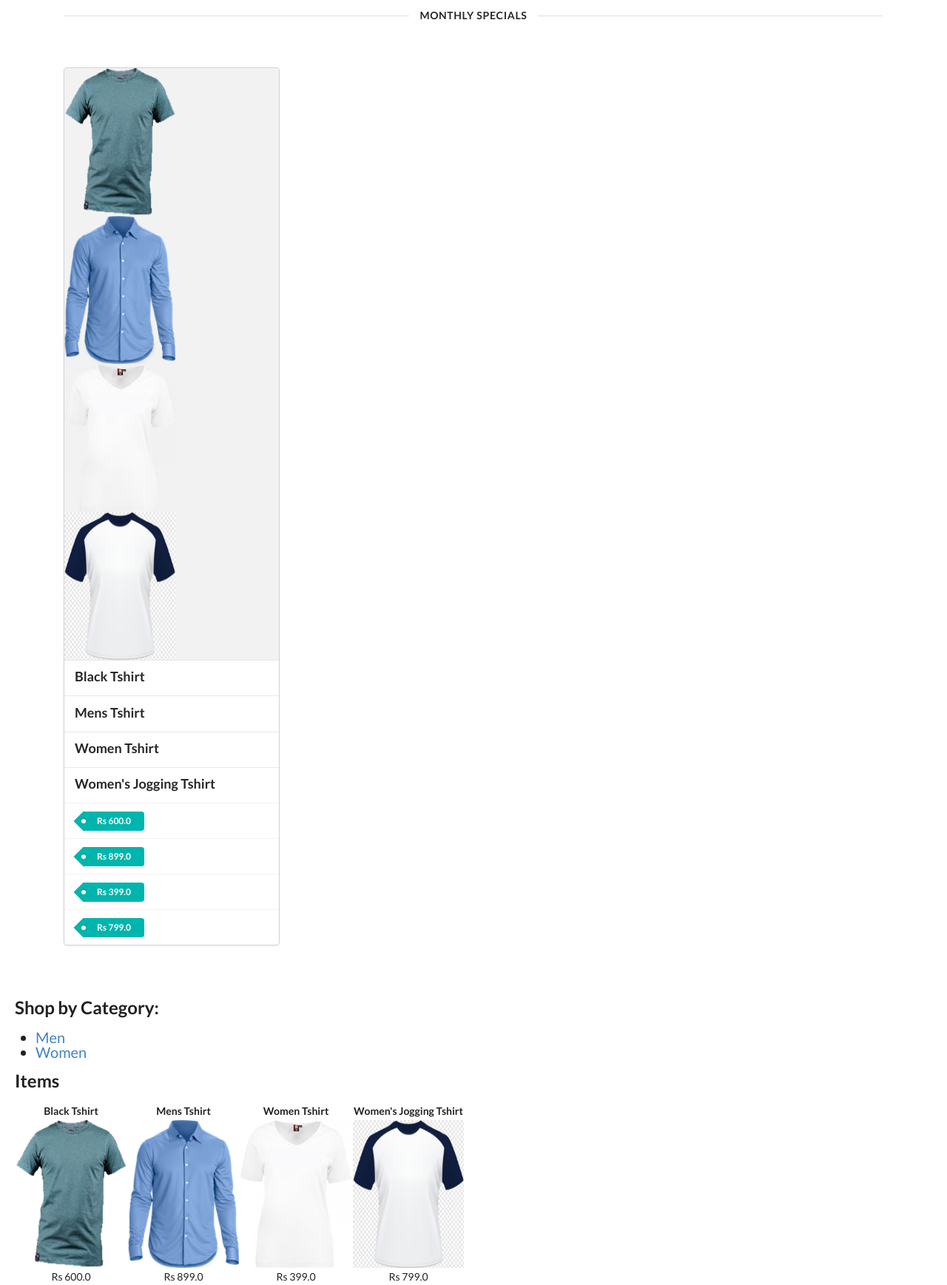
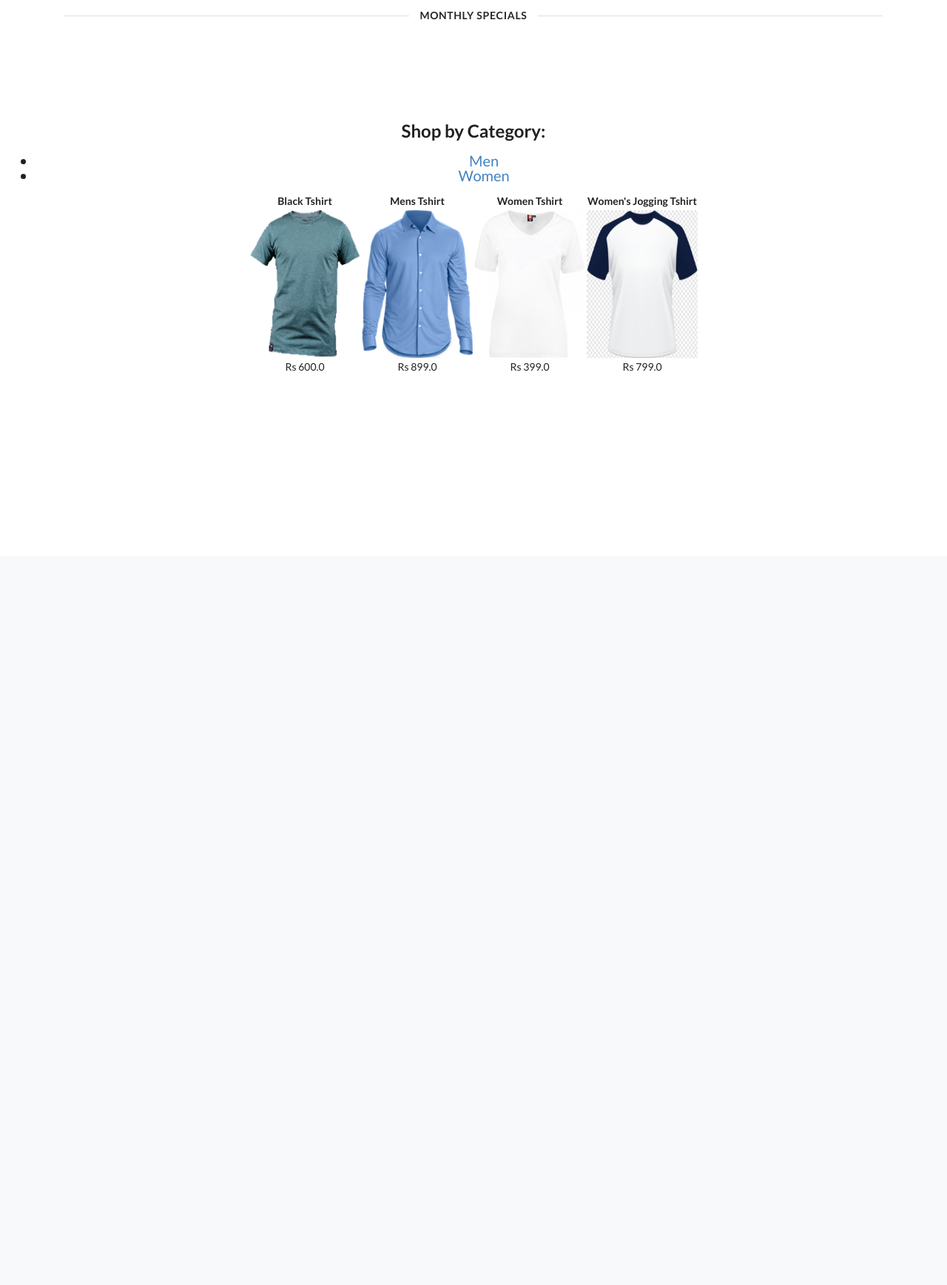
Before and after one commit to parnika11/ecommerce-try-on, a Flask app: page / in a window 1280 px wide. Shown: the part 48-1785 px from the top of the page at 74% size. After the commit the page ends 550 px from the top, so only its background shows below. Run offline with Flask 2, Linux system fonts and the light colour scheme; data comes from the database, SQL or seed files in the repository; some libraries are stand-ins or nearby versions.

Commit message:
Update home.html

```diff
--- a/templates/home.html
+++ b/templates/home.html
@@ -22,6 +22,13 @@
 		<script src="//cdnjs.cloudflare.com/ajax/libs/jquery/3.2.1/jquery.min.js"></script>
 	<meta name="viewport" content="width=device-width, initial-scale=1">
 	<style>
+		* {
+			box-sizing: border-box;
+		  }
+
+
+
+
 		.spacer {
     height: 50px;
 }
@@ -125,28 +132,10 @@
 
 <!-- cards -->
 <div class="ui container">
-		<div class="row">
+		<div class="row" style=" float:left;" >
 			{% for data in itemData %}
-			<div class="col-md-4">
-				<div class="ui card">
-					{% for row in data %}
-					<div class="image">
-						<a href="/productDescription?productId={{row[0]}}">
-							<img src={{ url_for('static', filename='uploads/' + row[4]) }} id="itemImage" />
-						</a>
-					</div>
-					{% endfor %}
-					{% for row in data %}
-					<div class="content">
-						<a class="header">{{row[1]}}</a>
-					</div>
-					{% endfor %}
-					{% for row in data %}
-					<div class="extra content">
-						<a class="ui teal tag label">Rs {{row[2]}}</a>
-					</div>
-					{% endfor %}
-				</div>
+			<div class="col-md-4" style=" float:left;">
+
 			</div>
 			{% endfor %}
 		</div>
@@ -156,17 +145,16 @@
 
 	<div class="display">
 		<div class="displayCategory">
-			<h2>Shop by Category: </h2>
-			<ul>
+			<h2 style="text-align: center;">Shop by Category:</h2>
+			<ul style="text-align: center;">
 				{% for row in categoryData %}
-				<li><a href="/displayCategory?categoryId={{row[0]}}">{{row[1]}}</a></li>
+				<li ><a href="/displayCategory?categoryId={{row[0]}}">{{row[1]}}</a></li>
 				{% endfor %}
 			</ul>
 		</div>
 		<div>
-			<h2>Items</h2>
 			{% for data in itemData %}
-			<table>
+			<table align="center">
 				<tr id="productName">
 					{% for row in data %}
 					<td>
```
